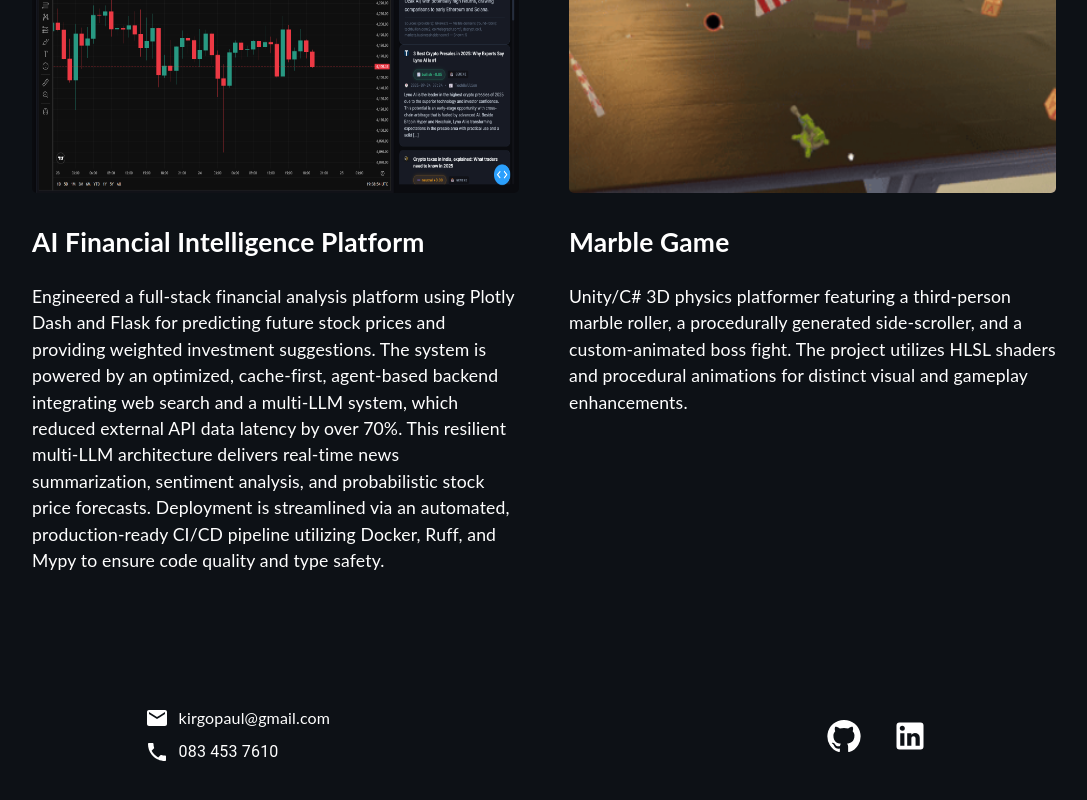
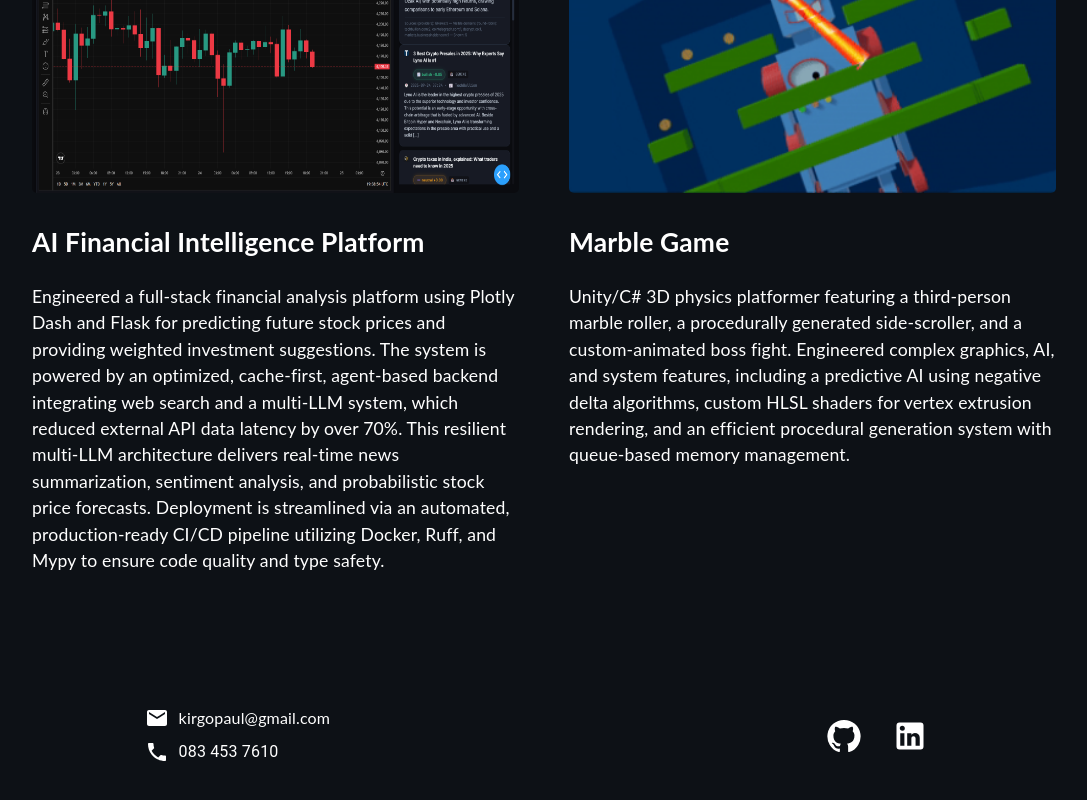
Before and after one commit to KgFix/Portfolio, a React (Create React App) app in the folder master/: page / in a window 1280 px wide. Shown: the part 3133-3933 px from the top of the page, without its empty margins (96-1183 px from the left). Built offline with nearby package versions, Linux system fonts and the light colour scheme.

Commit message:
Unity Game Description update

```diff
--- a/master/src/components/Project.tsx
+++ b/master/src/components/Project.tsx
@@ -16,7 +16,7 @@ function Project() {
             <div className="project">
                 <img src={MarbleGame} className="zoom" alt="Marble Game thumbnail" width="100%"/>
                 <h2>Marble Game</h2>
-                <p>Unity/C# 3D physics platformer featuring a third-person marble roller, a procedurally generated side-scroller, and a custom-animated boss fight. The project utilizes HLSL shaders and procedural animations for distinct visual and gameplay enhancements.</p>
+                <p>Unity/C# 3D physics platformer featuring a third-person marble roller, a procedurally generated side-scroller, and a custom-animated boss fight. Engineered complex graphics, AI, and system features, including a predictive AI using negative delta algorithms, custom HLSL shaders for vertex extrusion rendering, and an efficient procedural generation system with queue-based memory management.</p>
             </div>
 
         </div>
```
Also changed, not shown: master/src/assets/images/MarbleGame.png, master/src/assets/images/MarbleGamePlain.png (added).
